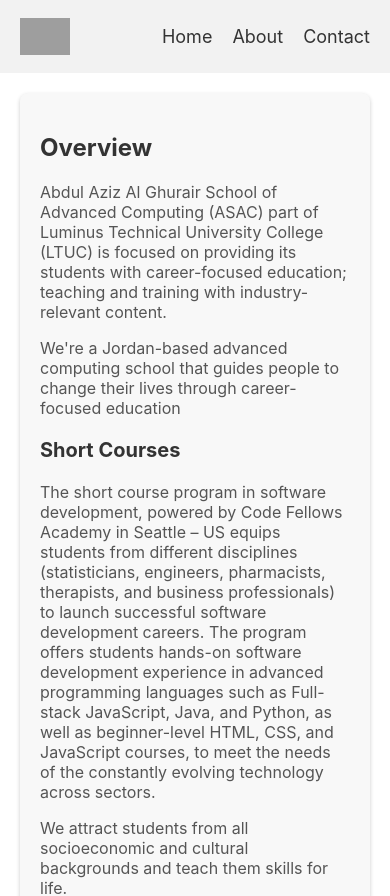
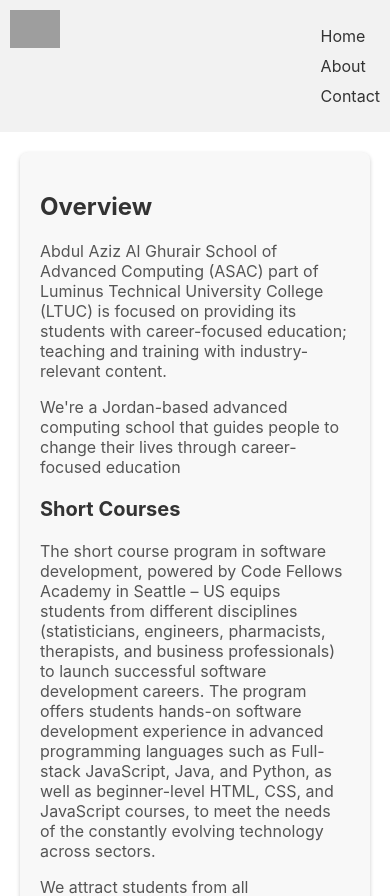
Before and after one commit to mohammadsh96/ASAC-Orders-frontend, a React (Create React App) app: page /about in a window 390 px wide. Shown: the top 896 px of the page. Built offline with nearby package versions, Linux system fonts and the light colour scheme; grey boxes are pictures that could not be loaded.

Commit message:
fix css > phone screen

```diff
--- a/src/Orders.css
+++ b/src/Orders.css
@@ -65,6 +65,7 @@
     background-color: #f5f5f5;
     font-weight: bold;
   }
+
   .loading-spinner {
     display: inline-block;
     width: 80px;
@@ -130,8 +131,6 @@
     }
   }
 
-
-
   .orders-table .unpaid-total {
     background-color: #ffe78f;
     color: #8b6914;
@@ -147,6 +146,30 @@
     color: #000000;
     font-weight: bold;
   }
+
   button {
     margin-left: 5px;
   }
+
+
+  @media only screen and (max-width: 600px) {
+    .orders-table th,
+    .orders-table td {
+      font-size: 6px;
+      padding: 10px;
+      height: fit-content;
+    }
+    .orders-container{
+
+        margin: 0;
+
+    }
+
+    .orders-table button {
+      font-size: 5px;
+      height: 15px;
+      width: fit-content;
+      padding: 1px;
+      margin-top: 2px;
+    }
+  }
--- a/src/home.css
+++ b/src/home.css
@@ -1,5 +1,3 @@
-
-
 .home-container {
     text-align: center;
     padding: 20px;
@@ -14,7 +12,6 @@
     text-shadow: 2px 2px 4px rgba(0, 0, 0, 0.2);
   }
 
-
   .nav-links {
     list-style: none;
     padding: 0;
@@ -27,21 +24,20 @@
     margin: 0 10px;
   }
 
-  .nav-link-button  {
+  .nav-link-button {
     background-color: #ff5555;
     border: none;
     padding: 10px 20px;
-
     font-weight: bold;
     cursor: pointer;
     height: fit-content;
     width: fit-content;
   }
- a {
+
+  a {
     text-decoration: none;
     color: #fff;
-}
-
+  }
 
   .nav-link-button:hover {
     background-color: #ddd;
@@ -62,3 +58,26 @@
   .signout-button:hover {
     background-color: #ff3333;
   }
+
+  @media only screen and (max-width: 600px) {
+    .nav-links {
+      flex-wrap: wrap;
+      justify-content: flex-start;
+      font-size: 5px;
+
+    }
+    .home-container{
+        padding: 0;
+        font-size: 5px;
+    }
+
+    .home-container button {
+        font-size: 8px;
+        width: fit-content;
+        padding: 4px;
+    }
+
+    .nav-links li {
+      margin: 5px;
+    }
+  }
--- a/src/nav.css
+++ b/src/nav.css
@@ -29,3 +29,21 @@
   .nav-links1 a:hover {
     color: #ee7724;
   }
+
+
+  @media only screen and (max-width: 600px) {
+    nav {
+      flex-direction: row;
+      align-items: flex-start;
+      padding: 10px;
+    }
+
+    .nav-links1 {
+      flex-direction: column;
+      gap: 10px;
+    }
+
+    .nav-links1 li {
+      font-size: 16px;
+    }
+  }
```
